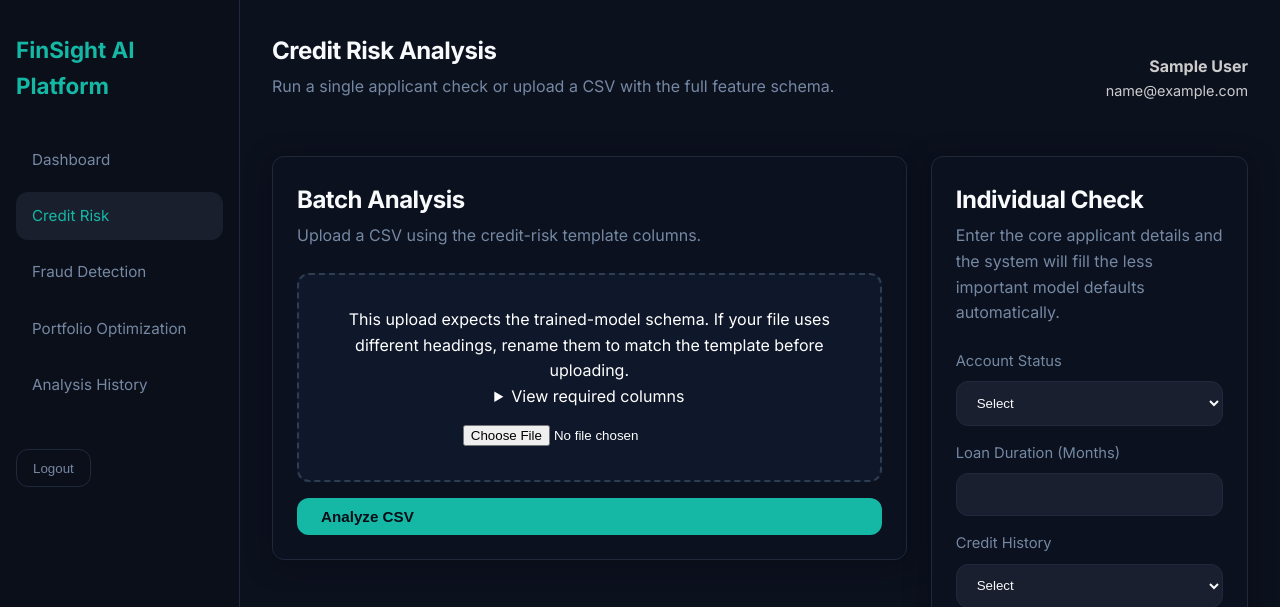
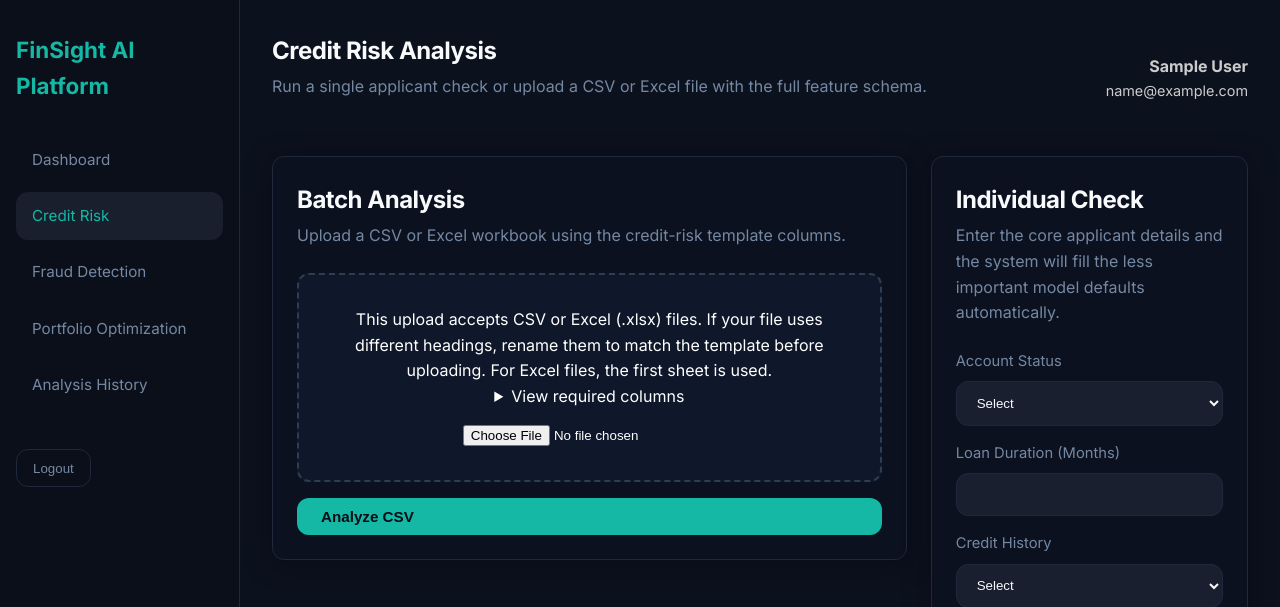
Before and after one commit to Kanu3011/FinSight-AI, a Flask app: page /credit-risk in a window 1280 px wide. Shown: the top 607 px of the page. Run offline with Flask 3, Linux system fonts and the light colour scheme; the visitor is signed in with stand-in values (Sample User, id 1); some libraries are stand-ins or nearby versions.

Commit message:
Add Excel workbook upload support

```diff
--- a/app.py
+++ b/app.py
@@ -11,6 +11,7 @@ from pathlib import Path
 from typing import Any, Optional, Sequence
 
 import psycopg
+import pandas as pd
 from flask import Flask, abort, flash, redirect, render_template, request, send_file, url_for
 from flask_login import (
     LoginManager,
@@ -47,6 +48,7 @@ from services.portfolio_service import optimize_portfolio
 BASE_DIR = Path(__file__).resolve().parent
 DB_PATH = Path(os.environ.get("FINSIGHT_DB_PATH", str(BASE_DIR / "finsight.db")))
 DATABASE_URL = os.environ.get("DATABASE_URL")
+SUPPORTED_TABULAR_EXTENSIONS = {".csv", ".xlsx"}
 
 
 def _is_postgres() -> bool:
@@ -726,6 +728,31 @@ def _csv_download(filename: str, header: list[str], sample_row: Optional[list[An
     )
 
 
+def _prepare_tabular_upload(
+    uploaded_file,
+    *,
+    empty_message: str,
+    invalid_message: str,
+) -> tuple[str, bytes]:
+    if not uploaded_file or not uploaded_file.filename:
+        raise ValueError(empty_message)
+
+    filename = secure_filename(uploaded_file.filename)
+    extension = Path(filename).suffix.lower()
+    if extension not in SUPPORTED_TABULAR_EXTENSIONS:
+        raise ValueError(invalid_message)
+
+    file_bytes = uploaded_file.read()
+    if extension == ".csv":
+        return filename, file_bytes
+
+    frame = pd.read_excel(BytesIO(file_bytes))
+    if frame.empty and len(frame.columns) == 0:
+        raise ValueError("The uploaded Excel file is empty.")
+    csv_bytes = frame.to_csv(index=False).encode("utf-8")
+    return filename, csv_bytes
+
+
 def _safe_error_redirect():
     path = request.path or ""
     if path.startswith("/credit-risk"):
@@ -1140,18 +1167,18 @@ def create_app() -> Flask:
     @app.post("/credit-risk/analyze/batch")
     @login_required
     def credit_risk_batch():
-        uploaded_file = request.files.get("dataset")
-        if not uploaded_file or not uploaded_file.filename:
-            flash("Please choose a CSV file to analyze.", "error")
-            return redirect(url_for("credit_risk"))
-
-        filename = secure_filename(uploaded_file.filename)
-        if not filename.lower().endswith(".csv"):
-            flash("Only CSV files are supported for batch analysis.", "error")
+        try:
+            filename, dataset_bytes = _prepare_tabular_upload(
+                request.files.get("dataset"),
+                empty_message="Please choose a CSV or Excel file to analyze.",
+                invalid_message="Only CSV and Excel (.xlsx) files are supported for batch analysis.",
+            )
+        except ValueError as error:
+            flash(str(error), "error")
             return redirect(url_for("credit_risk"))
 
         try:
-            result = predict_batch(uploaded_file.read())
+            result = predict_batch(dataset_bytes)
             summary = (
                 f"Batch file analyzed: {result['rows_processed']} rows, "
                 f"{result['predicted_bad_count']} predicted bad"
@@ -1248,18 +1275,18 @@ def create_app() -> Flask:
     @app.post("/fraud/analyze/batch")
     @login_required
     def fraud_batch():
-        uploaded_file = request.files.get("dataset")
-        if not uploaded_file or not uploaded_file.filename:
-            flash("Please choose a CSV file to analyze.", "error")
-            return redirect(url_for("fraud"))
-
-        filename = secure_filename(uploaded_file.filename)
-        if not filename.lower().endswith(".csv"):
-            flash("Only CSV files are supported for fraud analysis.", "error")
+        try:
+            filename, dataset_bytes = _prepare_tabular_upload(
+                request.files.get("dataset"),
+                empty_message="Please choose a CSV or Excel file to analyze.",
+                invalid_message="Only CSV and Excel (.xlsx) files are supported for fraud analysis.",
+            )
+        except ValueError as error:
+            flash(str(error), "error")
             return redirect(url_for("fraud"))
 
         try:
-            result = predict_fraud_batch(uploaded_file.read())
+            result = predict_fraud_batch(dataset_bytes)
             summary = (
                 f"Fraud scan completed: {result['rows_processed']} rows, "
                 f"{result['flagged_count']} flagged"
@@ -1312,19 +1339,19 @@ def create_app() -> Flask:
     @app.post("/portfolio/analyze/batch")
     @login_required
     def portfolio_batch():
-        uploaded_file = request.files.get("dataset")
-        if not uploaded_file or not uploaded_file.filename:
-            flash("Please choose a CSV file to optimize.", "error")
-            return redirect(url_for("portfolio"))
-
-        filename = secure_filename(uploaded_file.filename)
-        if not filename.lower().endswith(".csv"):
-            flash("Only CSV files are supported for portfolio optimization.", "error")
+        try:
+            filename, dataset_bytes = _prepare_tabular_upload(
+                request.files.get("dataset"),
+                empty_message="Please choose a CSV or Excel file to optimize.",
+                invalid_message="Only CSV and Excel (.xlsx) files are supported for portfolio optimization.",
+            )
+        except ValueError as error:
+            flash(str(error), "error")
             return redirect(url_for("portfolio"))
 
         try:
             risk_free_rate = float(request.form.get("risk_free_rate", "0.02") or "0.02")
-            result = optimize_portfolio(uploaded_file.read(), risk_free_rate=risk_free_rate)
+            result = optimize_portfolio(dataset_bytes, risk_free_rate=risk_free_rate)
             summary = (
                 f"Portfolio optimized: {len(result['assets'])} assets, "
                 f"Sharpe {result['best_sharpe_ratio']}"
--- a/requirements.txt
+++ b/requirements.txt
@@ -5,6 +5,7 @@ Flask-Limiter>=3.6.0
 Werkzeug>=3.0.0
 gunicorn>=22.0.0
 pandas>=2.2.0
+openpyxl>=3.1.0
 psycopg[binary]>=3.2.0
 pytest>=8.3.0
 scikit-learn>=1.5.0
--- a/templates/credit_risk.html
+++ b/templates/credit_risk.html
@@ -2,22 +2,22 @@
 
 {% set active_page = "credit-risk" %}
 {% set page_heading = "Credit Risk Analysis" %}
-{% set page_subtitle = "Run a single applicant check or upload a CSV with the full feature schema." %}
+{% set page_subtitle = "Run a single applicant check or upload a CSV or Excel file with the full feature schema." %}
 
 {% block app_content %}
 <div class="grid-2 credit-grid credit-page-grid">
   <section class="chart-card">
     <div class="section-title">Batch Analysis</div>
-    <p class="subtitle">Upload a CSV using the credit-risk template columns.</p>
+    <p class="subtitle">Upload a CSV or Excel workbook using the credit-risk template columns.</p>
     <form action="{{ url_for('credit_risk_batch') }}" method="post" enctype="multipart/form-data" class="stack-form">
       <input type="hidden" name="csrf_token" value="{{ csrf_token() }}" />
       <div class="upload-box">
-        <p>This upload expects the trained-model schema. If your file uses different headings, rename them to match the template before uploading.</p>
+        <p>This upload accepts CSV or Excel (.xlsx) files. If your file uses different headings, rename them to match the template before uploading. For Excel files, the first sheet is used.</p>
         <details class="schema-details">
           <summary>View required columns</summary>
           <p>{{ feature_columns|join(', ') }}</p>
         </details>
-        <input type="file" name="dataset" accept=".csv" required />
+        <input type="file" name="dataset" accept=".csv,.xlsx" required />
       </div>
       <button type="submit" class="btn-primary">Analyze CSV</button>
     </form>
```
Also changed, not shown: templates/fraud.html (+4 -4 lines), templates/portfolio.html (+5 -5 lines), tests/conftest.py (+79 -0 lines), tests/test_app.py (+42 -0 lines).
